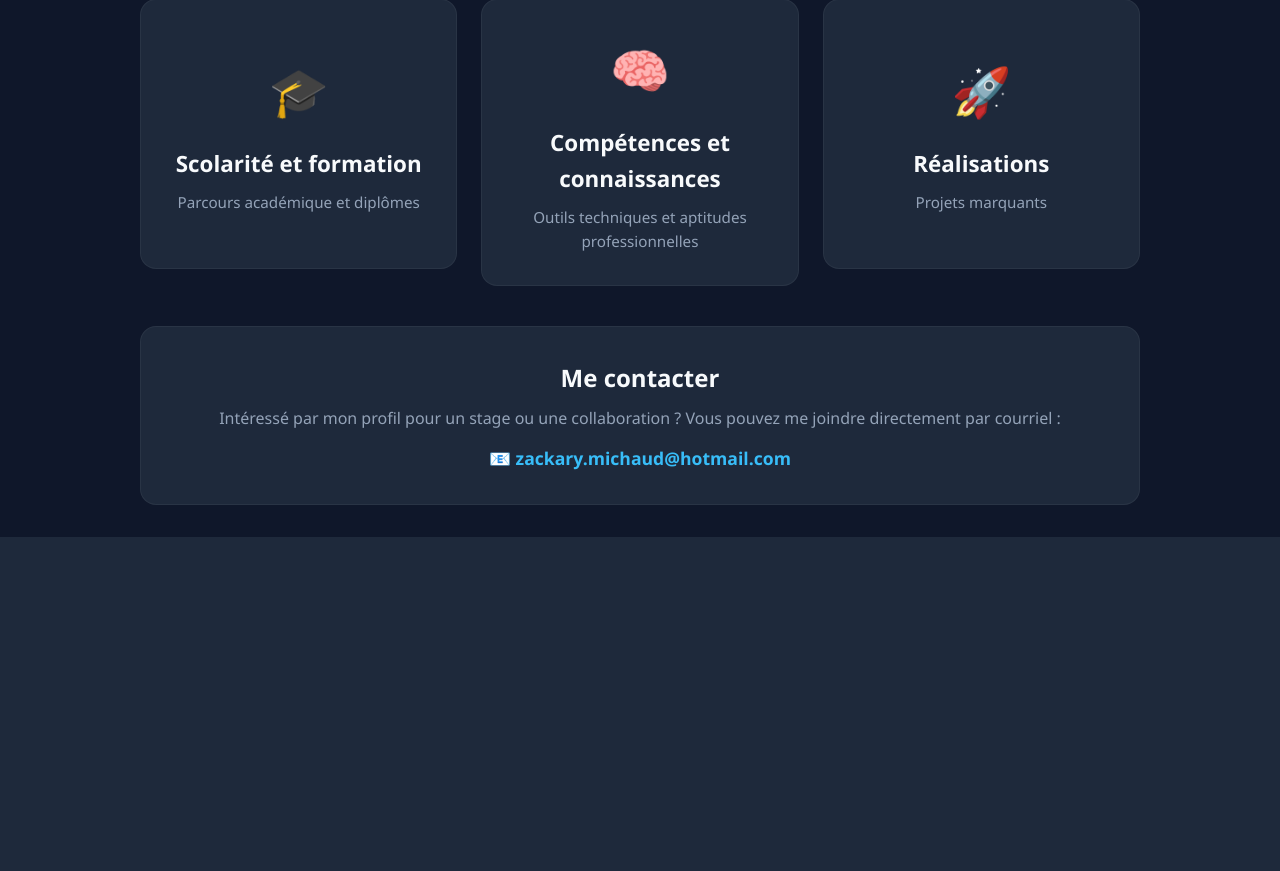
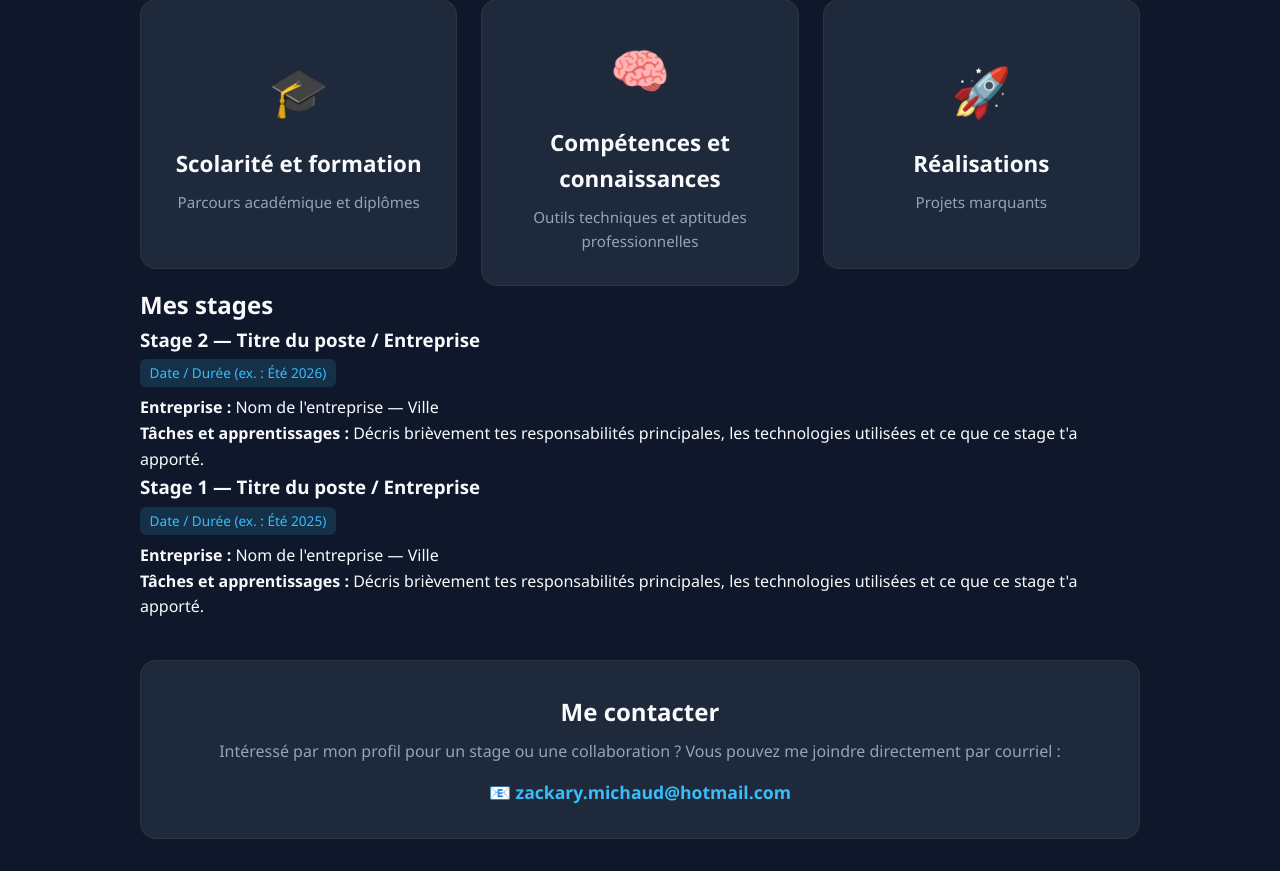
Before and after one commit to ZackaryMichaud/Zackary_Michaud, a PHP site: page / in a window 1280 px wide. Shown: the part 382-1253 px from the top of the page. Before the commit the page ends 919 px from the top, so only its background shows below. Run offline with PHP 8.4, Linux system fonts and the light colour scheme; some libraries are stand-ins or nearby versions.

Commit message:
lien et stage

```diff
--- a/index.html
+++ b/index.html
@@ -38,6 +38,25 @@
                 <div class="carre-icone">🚀</div>
                 <h2>Réalisations</h2>
                 <p>Projets marquants</p>
+            </div>
+        </section>
+
+        <section class="stages-section">
+            <h2>Mes stages</h2>
+            <div class="stages-grid">
+                <div class="stage-card">
+                    <h3>Stage 2 — Titre du poste / Entreprise</h3>
+                    <span class="badge">Date / Durée (ex. : Été 2026)</span>
+                    <p><strong>Entreprise :</strong> Nom de l'entreprise — Ville</p>
+                    <p><strong>Tâches et apprentissages :</strong> Décris brièvement tes responsabilités principales, les technologies utilisées et ce que ce stage t'a apporté.</p>
+                </div>
+
+                <div class="stage-card">
+                    <h3>Stage 1 — Titre du poste / Entreprise</h3>
+                    <span class="badge">Date / Durée (ex. : Été 2025)</span>
+                    <p><strong>Entreprise :</strong> Nom de l'entreprise — Ville</p>
+                    <p><strong>Tâches et apprentissages :</strong> Décris brièvement tes responsabilités principales, les technologies utilisées et ce que ce stage t'a apporté.</p>
+                </div>
             </div>
         </section>
 
@@ -139,6 +158,7 @@
                     <p><strong>Objectifs :</strong> Concevoir et programmer une voiture téléguidée fonctionnelle de A à Z.</p>
                     <p><strong>Résultats :</strong> L'assemblage matériel est en cours de finalisation, et la partie logicielle (le code de communication et de contrôle) est terminée.</p>
                     <p><strong>Apprentissages :</strong> J'ai dû apprendre le langage C++ pour programmer le microcontrôleur de la voiture, ainsi que les bases des circuits électriques pour comprendre comment brancher et alimenter les différentes pièces entre elles.</p>
+                    <p class="projet-lien"><a href="https://github.com/ton-profil/voiture-teleguidee" target="_blank" rel="noopener noreferrer">🔗 Voir le projet sur GitHub</a></p>
                 </div>
 
                 <div class="projet-card">
@@ -154,6 +174,7 @@
                     <p><strong>Objectifs :</strong> Cartographier l'infrastructure web et physique publique afin d'identifier d'éventuelles failles ou fuites d'informations pouvant exposer des données sensibles.</p>
                     <p><strong>Résultats :</strong> L'infrastructure de l'entreprise choisie s'est révélée très bien sécurisée ; les seules informations sensibles exposées publiquement concernaient les adresses personnelles de certains dirigeants.</p>
                     <p><strong>Apprentissages :</strong> Suivre une méthodologie d'enquête stricte et légale, et maîtriser différents outils de renseignement de sources ouvertes (OSINT).</p>
+                    <p class="projet-lien"><a href="https://github.com/ton-profil/audit-osint" target="_blank" rel="noopener noreferrer">🔗 Voir le projet sur GitHub</a></p>
                 </div>
 
                 <div class="projet-card">
@@ -169,6 +190,7 @@
                     <p><strong>Objectifs :</strong> Réaliser un jeu vidéo d'une durée de 5 minutes qui démontre la compréhension d'Unity et de la programmation orientée objet.</p>
                     <p><strong>Résultats :</strong> Le jeu fonctionne correctement et démontre une bonne maîtrise des concepts de programmation orientée objet.</p>
                     <p><strong>Apprentissages :</strong> Approfondir mes connaissances en programmation orientée objet et dans l'utilisation du moteur Unity.</p>
+                    <p class="projet-lien"><a href="https://github.com/ton-profil/etherials" target="_blank" rel="noopener noreferrer">🔗 Voir le projet sur GitHub</a></p>
                 </div>
 
                 <div class="projet-card">
@@ -184,6 +206,7 @@
                     <p><strong>Objectifs :</strong> Réaliser un jeu à l'aide de Microsoft Forms qui est connecté à une base de données.</p>
                     <p><strong>Résultats :</strong> Le jeu est fonctionnel et démontre une bonne maîtrise des concepts de programmation orientée objet et de la gestion des données.</p>
                     <p><strong>Apprentissages :</strong> Approfondir mes connaissances en programmation orientée objet, en utilisation de Microsoft Forms et en gestion des données.</p>
+                    <p class="projet-lien"><a href="https://github.com/ton-profil/tower-deadfence" target="_blank" rel="noopener noreferrer">🔗 Voir le projet sur GitHub</a></p>
                 </div>
 
                 <div class="projet-card">
@@ -199,6 +222,7 @@
                     <p><strong>Objectifs :</strong> Réaliser un premier jeu complet à l'aide du langage Python.</p>
                     <p><strong>Résultats :</strong> Un jeu jouable intégrant le déplacement, les tirs, les collisions et la gestion des points.</p>
                     <p><strong>Apprentissages :</strong> Acquérir les bases de la programmation en Python et comprendre la logique d'une boucle de jeu avec Pygame.</p>
+                    <p class="projet-lien"><a href="https://github.com/ton-profil/sea-invaders" target="_blank" rel="noopener noreferrer">🔗 Voir le projet sur GitHub</a></p>
                 </div>
             </div>
         </div>
--- a/style.css
+++ b/style.css
@@ -268,3 +268,24 @@ body {
     border-radius: 8px;
     margin: 0.8rem 0;
 }
+
+.projet-lien {
+    margin-top: 0.9rem;
+}
+
+.projet-lien a {
+    display: inline-block;
+    background: rgba(56, 189, 248, 0.15);
+    color: var(--accent);
+    text-decoration: none;
+    padding: 0.45rem 0.9rem;
+    border-radius: 8px;
+    font-weight: 600;
+    border: 1px solid rgba(56, 189, 248, 0.3);
+    transition: background-color 0.2s ease, transform 0.2s ease;
+}
+
+.projet-lien a:hover {
+    background: rgba(56, 189, 248, 0.28);
+    transform: translateY(-2px);
+}
```
